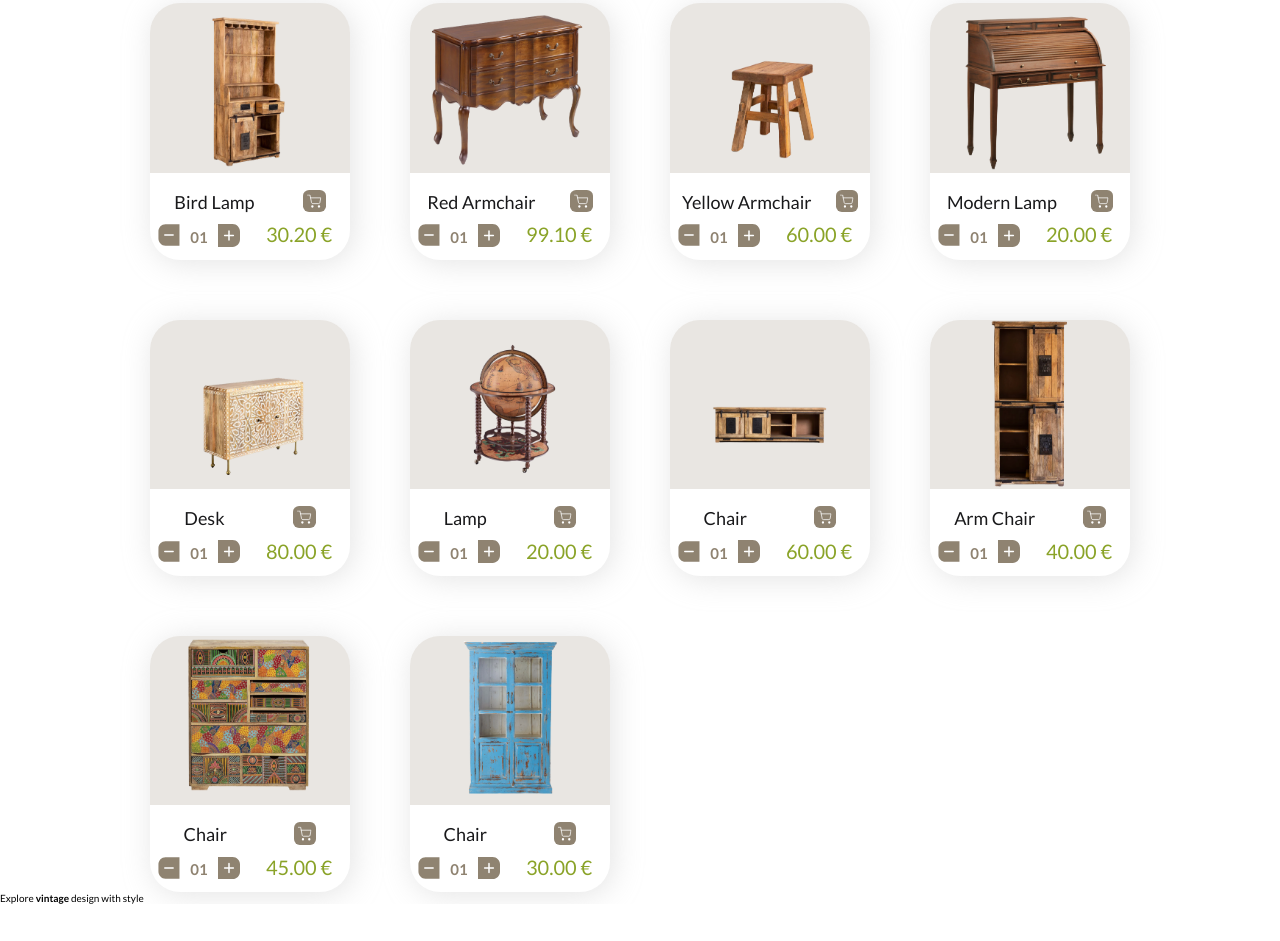
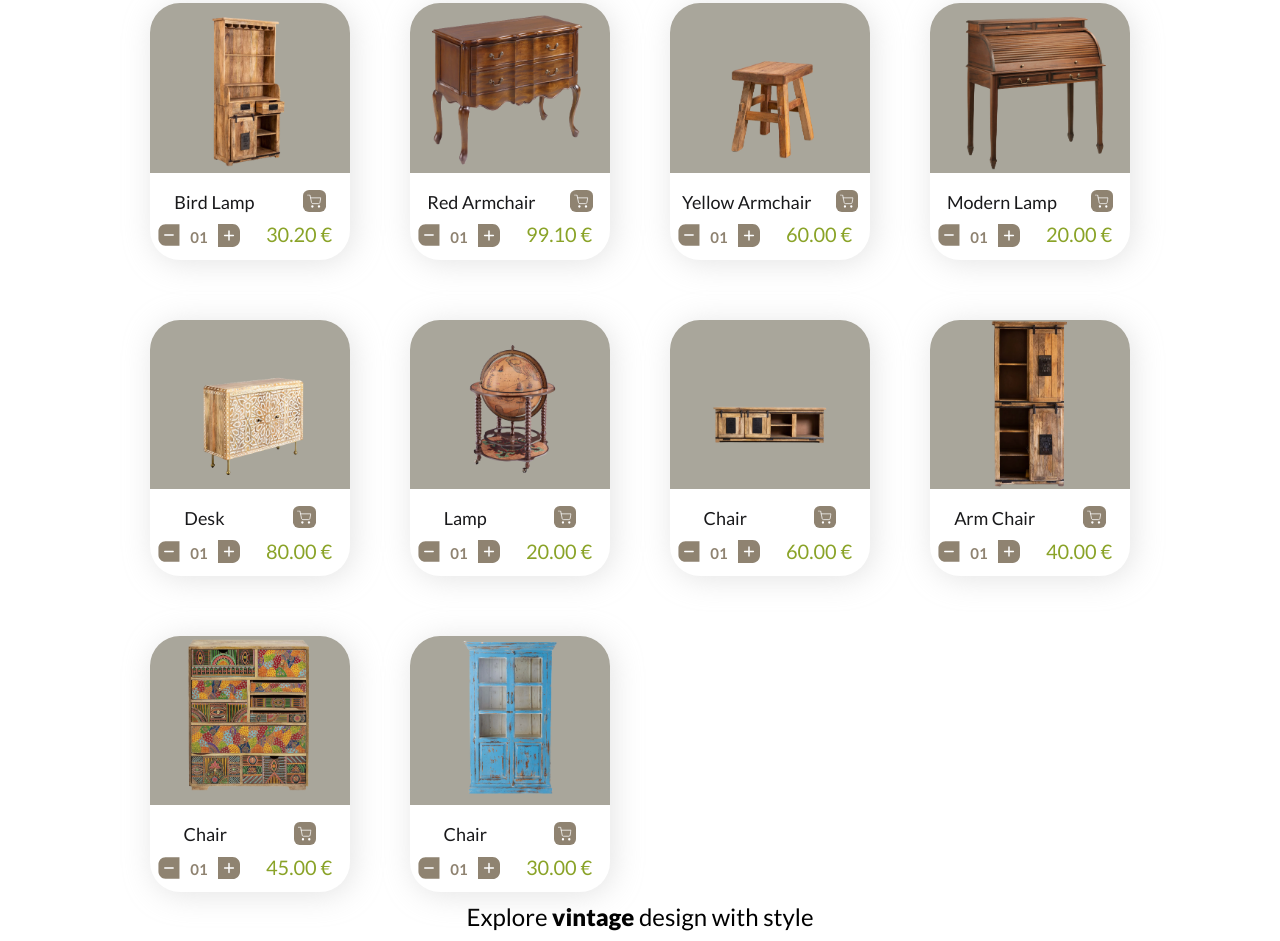
Before and after one commit to LittleZ17/MyCozyHome, a plain HTML site: page index.html in a window 1280 px wide. Shown: the part 296-1237 px from the top of the page. Before the commit the page ends 1200 px from the top, so only its background shows below. Drawn offline with nearby package versions, Linux system fonts and the light colour scheme.

Commit message:
change background picture, & change div footer

```diff
--- a/index.html
+++ b/index.html
@@ -37,13 +37,12 @@
           </div>
         </nav>
       </header>
+      <div class="slogan">
+        <p>Explore <strong>vintage</strong> design with style</p>
+      </div>
       <main class="listProducts">
-        <h3>Explore <strong>vintage</strong> design with style</h3>
         <div id="cards" class="products"></div>
       </main>
-      <footer class="footerSlogan">
-        <p>Explore <strong>vintage</strong> design with style</p>
-      </footer>
     </div>
     <script src="js/products.js"></script>
     <script src="js/index.js"></script>
--- a/styles/main.css
+++ b/styles/main.css
@@ -2,21 +2,30 @@
     font-family: var(--font);
 }
 
+.slogan{
+    display: flex;
+    align-items: center;
+    justify-content: center;
+    margin: 1rem 0;
+}
+
+.slogan p {
+    font-size: 1.8rem;
+}
+.slogan p strong{
+    font-weight: 900;
+}
+/* .listProducts, .products, .item, .cantidad{
+    align-items: center;
+    justify-content: center;
+} */
 .listProducts{
     display: flex;
     align-items: center;
     justify-content: center;
     flex-direction: column;
 }
-.listProducts h3{
-    font-size: 1.8rem;
-    font-weight: 400;
-}
-.listProducts h3 strong{
-    font-weight: 900;
-}
 .products {
-    width: 80%;
     display: grid;
     align-items: center;
     justify-content: center;
@@ -32,8 +41,9 @@
     border-radius: 30px;
 }
 .imgProduct img {
-    width: 42vh;
+    width: 50vh;
     border-radius: 30px 30px 0 0;
+    background-color: var(--color-background);
 }
 
 .item .infoProduct{
@@ -77,14 +87,14 @@
 }
 
 @media only screen and (min-width: 992px) {
-    .listProducts h3{
-      display: none;
+    .slogan p{
+        font-size: 2.4rem;
     }
     .products {
         width: 50%;
+        display: grid;
         align-items: center;
         justify-content: center;
-        display: grid;
         grid-template-columns: repeat(4, 1fr);
         gap: 6rem;
     }
@@ -92,7 +102,6 @@
         margin-top: 0;
     }
     .imgProduct img {
-        background-color: rgb(143, 131, 113, 0.2);
         width: 25vh;
     }
     .infoProduct img {
--- a/styles/style.css
+++ b/styles/style.css
@@ -14,6 +14,7 @@
   --color-green: #8aa328;
   --color-yellow: #ffce89;
   --color-white: #ffffff;
+  --color-background:#A9A69B;
 
   --font: "Lato", sans-serif;
 }
@@ -31,10 +32,11 @@ body {
   display: grid;
   grid-template-areas:
     "header"
+    "slogan"
     "main"
     "main"
     "main"
-    "footerSlogan";
+   ;
 }
 .container .logo {
   grid-area: header;
@@ -42,10 +44,35 @@ body {
 .container .listProducts {
   grid-area: main;
 }
-.container .footerSlogan {
-  grid-area: footerSlogan;
+.container .slogan {
+  grid-area: slogan;
 }
 a {
   text-decoration: none;
 }
+
+@media only screen and (min-width: 992px){
+  .container {
+    display: grid;
+    grid-template-areas:
+      "header"
+      "main"
+      "main"
+      "main"
+      "slogan"
+     ;
+  }
+  .container .logo {
+    grid-area: header;
+  }
+  .container .listProducts {
+    grid-area: main;
+  }
+  .container .slogan {
+    grid-area: slogan;
+  }
+  a {
+    text-decoration: none;
+  }
+}
 /* Recordar usar rem para los font-size ej: 36px == 3.6rem */
```
